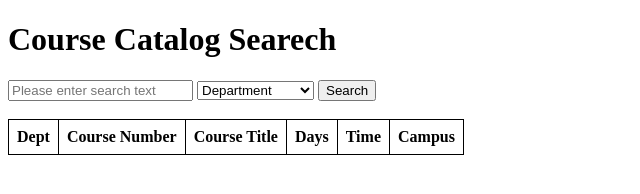
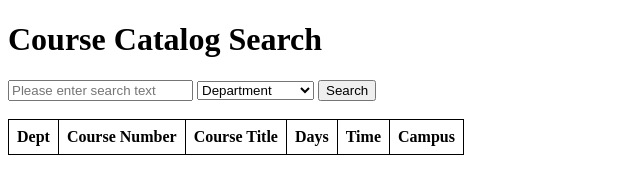
Before and after one commit to ashyapeachie/Data-from-XML-using-AJAX, a website: page Final_Project_AshyaHamer.html in a window 1280 px wide. Shown: the full height of the page, 0-640 px from the left. Drawn offline with Linux system fonts and the light colour scheme.

Commit message:
syntax change

```diff
--- a/Final_Project_AshyaHamer.html
+++ b/Final_Project_AshyaHamer.html
@@ -19,7 +19,7 @@
     </head>
 
     <body>
-        <h1>Course Catalog Searech</h1>
+        <h1>Course Catalog Search</h1>
         <input type="text" id="searchInput" placeholder="Please enter search text">
 
         <select id="categorySelect">
```
